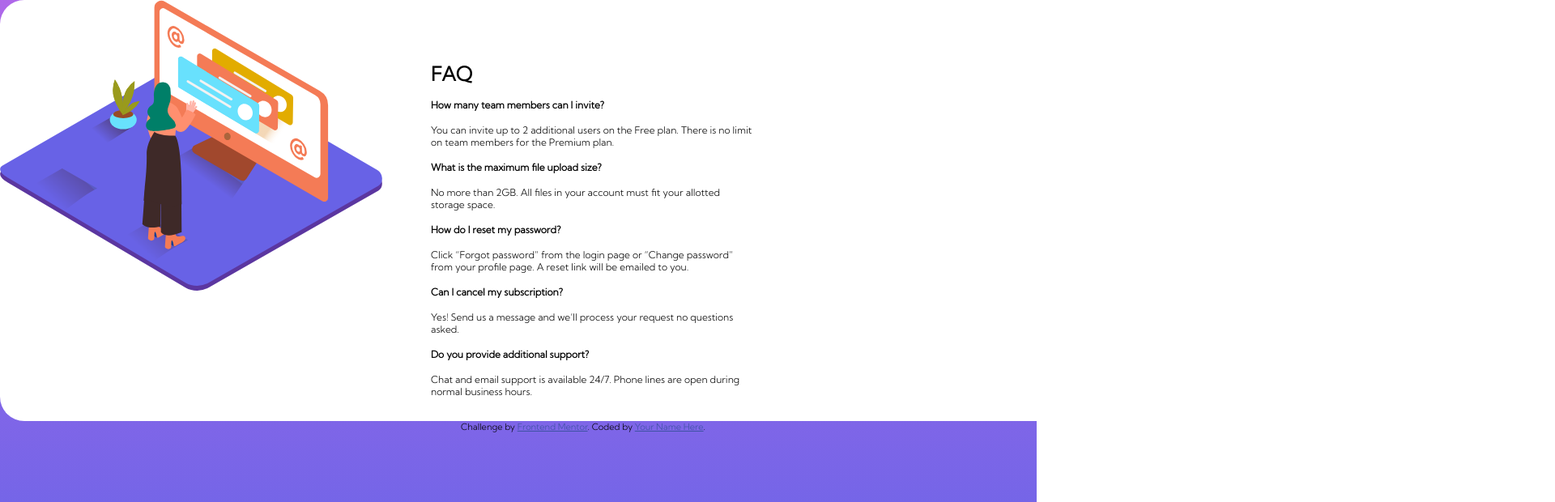
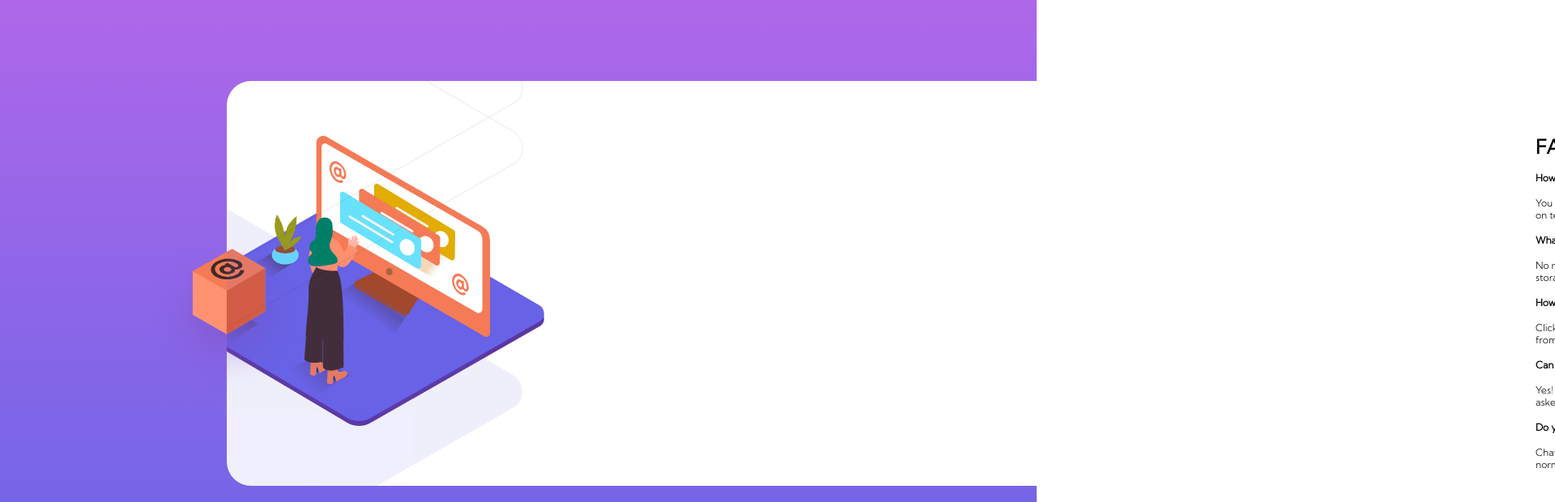
Before and after one commit to jessicacfsb/faq-accordion-card-main, a plain HTML site: page index.html in a window 1280 px wide. Shown: the top 620 px of the page at 81% size, 1920 px wide, since content can reach past the window. Drawn offline with Linux system fonts and the light colour scheme.

Commit message:
alteração04

```diff
--- a/index.html
+++ b/index.html
@@ -14,11 +14,20 @@
 
 </head>
 <body>
+
   <div class="container-all">
 
-    <div id="img-container">
-      <img src="images/illustration-woman-online-desktop.svg">
-    </div>
+      <div id="desktop">
+        <img src="images/illustration-woman-online-desktop.svg">
+      </div>
+
+      <div id="caixa">
+        <img src="images/illustration-box-desktop.svg">
+      </div>
+
+      <div id="sombras">
+        <img src="images/bg-pattern-desktop.svg">
+      </div>
 
     <div class="container-txt">
 
--- a/style.css
+++ b/style.css
@@ -10,30 +10,39 @@ body{
 
 .container-all{
 	background-color: hsl(0, 0%, 100%);
-	display: flex;
-	flex-direction: row;
-	align-content: center;
+	display: inline-flex;
 	border-radius: 30px;
+	margin: 100px;
+	margin-left: 280px;
+	max-height: 500px;
+	overflow: hidden;
 }
 
-.img-container{
+#desktop{
 	display: block;
-	justify-content: center;
+	padding: 50px;
+	height: 400px;
+	width: 500px;
+	transform: translate(-130px, 17px);
+}
 
+#caixa{
+	position: absolute;
+	transform: translate(-93px, 205px);
+}
+
+#sombras{
+	position: relative;
+	transform: translate(-1200px, -290px);
+}
+
+.container-txt{
 	height: 400px;
+	width: 400px;
+	padding: 50px;
 
-	overflow: hidden;
+	display: block;
 
-
-
-
-/*float: left; overflow: hidden;*/
-
-}
-.container-txt{
-	padding: 60px;
-	width: 400px;
-	height: 400px;
 }
 
 
```
